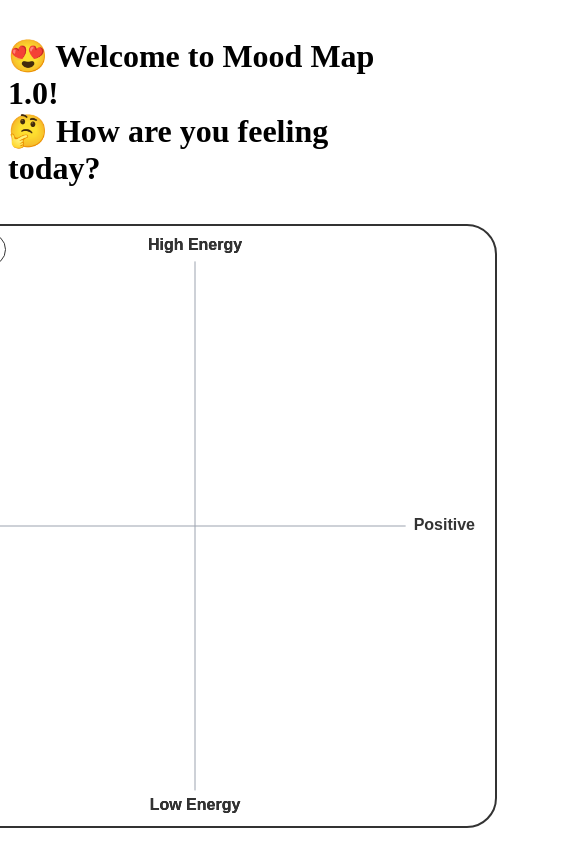
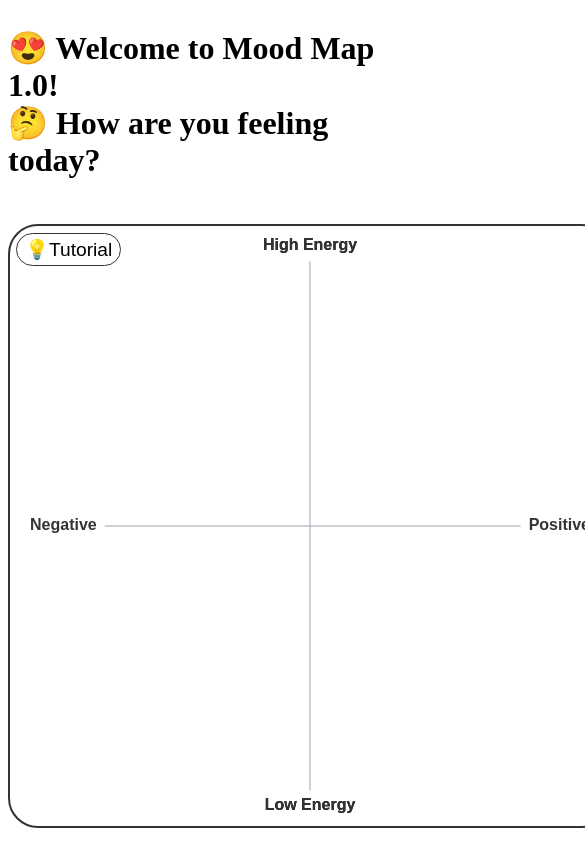
Before and after one commit to yizhang96/mood-map, a React (Vite) app: page / in a window 390 px wide. Shown: the top 860 px of the page, 585 px wide, since content can reach past the window. Built offline with nearby package versions, Linux system fonts and the light colour scheme; no server answers; the database is empty.

Commit message:
Update
Optimized for touchscreen:
1. Made tap targets larger
2. Allowed native scrolling and pinch-zoom
3. Ensure responsive layout

```diff
--- a/src/components/Circumplex.tsx
+++ b/src/components/Circumplex.tsx
@@ -230,7 +230,12 @@ export default function Circumplex({
   };
 
   return (
-    <div style={{ position: 'relative', display: 'inline-block' }}>
+    <div style={{
+        position: 'relative',
+        display: 'block',
+        maxWidth: `${width}px`,
+        margin: 'auto',
+        }}>
       <canvas
         ref={canvasRef}
         style={{
@@ -241,7 +246,7 @@ export default function Circumplex({
           background: '#fff',
           display: 'block',
           margin: '1rem auto',
-          touchAction: 'none',
+          touchAction: 'auto',
         }}
         onPointerDown={handlePointerDown}
         onPointerMove={handlePointerMove}
@@ -270,17 +275,21 @@ export default function Circumplex({
             value={inputValue}
             onChange={e => setInputValue(e.target.value)}
             onKeyDown={handleInputKeyDown}
-            placeholder="Label mood (optional)"
+            placeholder="Add mood label (optional)"
             style={{
-            fontSize: '0.9em',
-            padding: '2px 4px',
+                fontSize: '1em',
+                minWidth: '80px',
+                minHeight: '44px',
+                padding: '8px'
             }}
         />
         <button
             onClick={handleSubmitClick}
             style={{
-            fontSize: '0.8em',
-            padding: '2px 6px',
+            fontSize: '1em',
+            padding: '8px 12px',
+            minHeight: '44px',
+            touchAction: 'manipulation',
             cursor: 'pointer',
             }}
         >
@@ -289,8 +298,10 @@ export default function Circumplex({
         <button
             onClick={handleCancelClick}
             style={{
-            fontSize: '0.8em',
-            padding: '2px 6px',
+            fontSize: '1em',
+            padding: '8px 12px',
+            minHeight: '44px',
+            touchAction: 'manipulation',
             cursor: 'pointer',
             }}
         >
```
